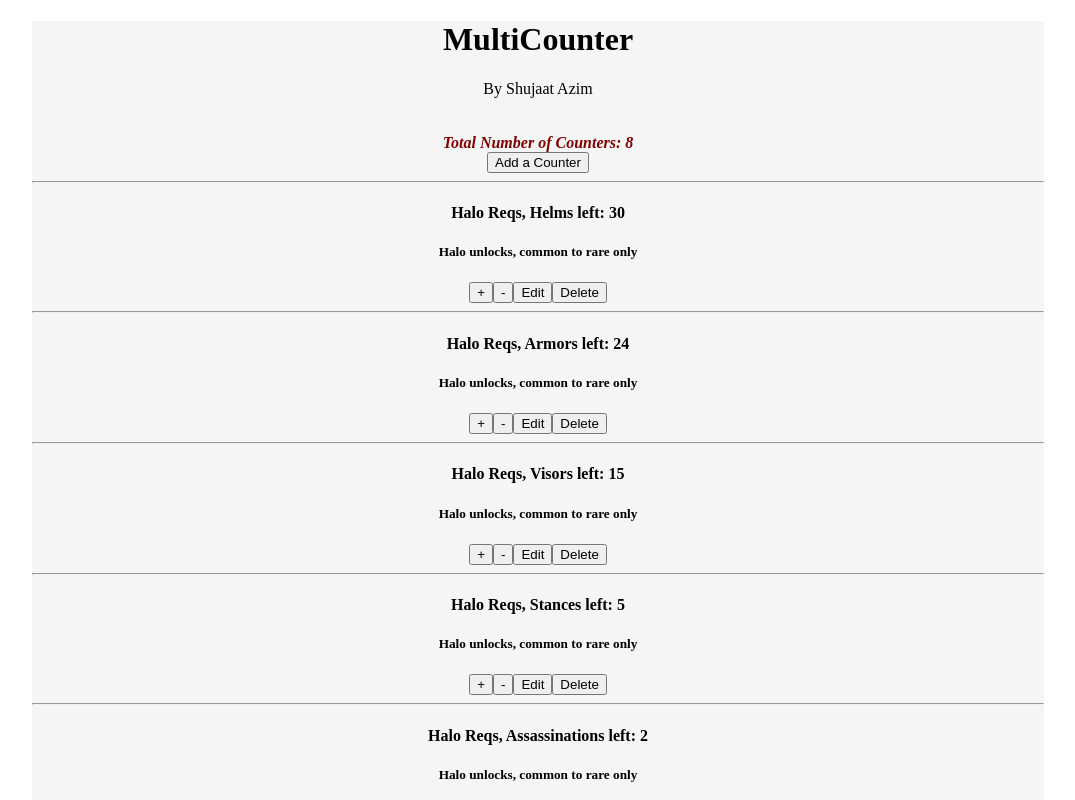
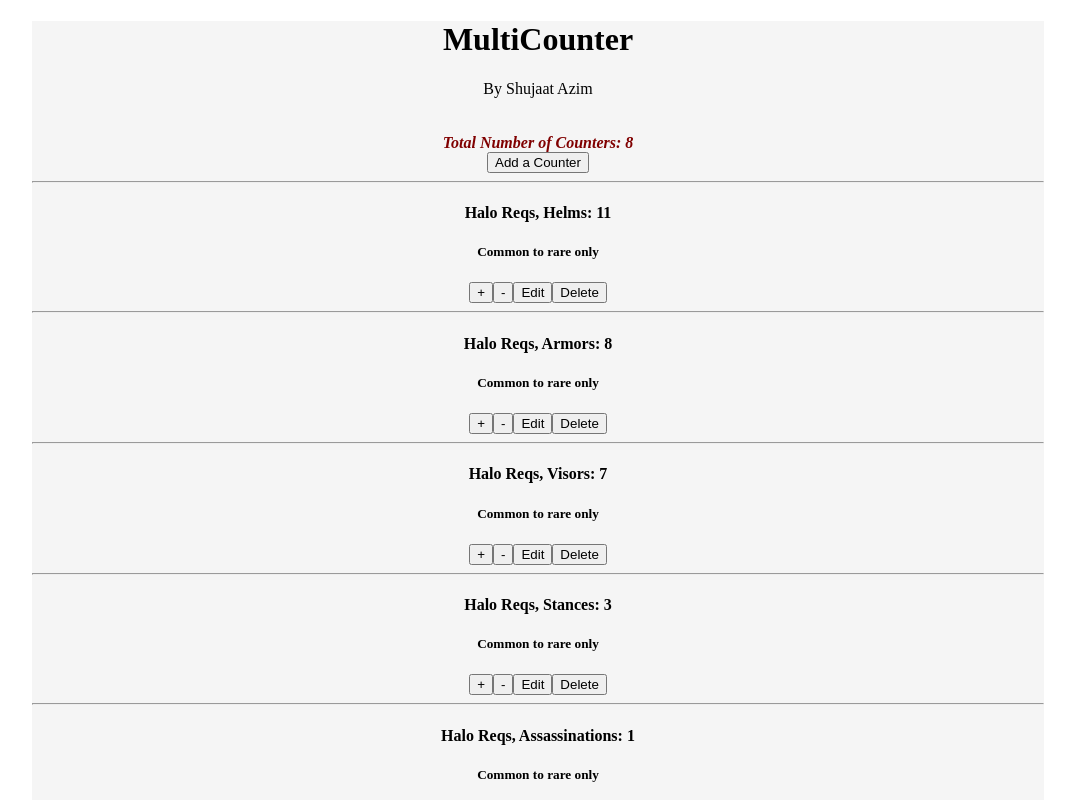
Before and after one commit to ShujaatAzim/MultiCounter-Frontend, a React (Create React App) app: page / in a window 1280 px wide. Shown: the top 800 px of the page, without its empty margins (102-1177 px from the left). Built offline with nearby package versions, Linux system fonts and the light colour scheme.

Commit message:
updated data

```diff
--- a/src/App.js
+++ b/src/App.js
@@ -12,17 +12,17 @@
   }
 
   useEffect(() => {
-    const counterz = [
-      {name: "Halo Reqs, Helms left", amount: 30, description: "Halo unlocks, common to rare only"},
-      {name: "Halo Reqs, Armors left", amount: 24, description: "Halo unlocks, common to rare only"},
-      {name: "Halo Reqs, Visors left", amount: 15, description: "Halo unlocks, common to rare only"},
-      {name: "Halo Reqs, Stances left", amount: 5, description: "Halo unlocks, common to rare only"},
-      {name: "Halo Reqs, Assassinations left", amount: 2, description: "Halo unlocks, common to rare only"},
-      {name: "Halo Reqs, Weapon Skins left", amount: 19, description: "Halo unlocks, common to rare only"},
-      {name: "Halo Reqs, Loadout Weapons left", amount: 22, description: "Halo unlocks, common to rare only"},
-      {name: "Halo Reqs, Emblems left", amount: 53, description: "Halo unlocks, common to rare only, but might not all be unlocked from boxes"}
+    const counters = [
+      {name: "Halo Reqs, Helms", amount: 11, description: "Common to rare only"},
+      {name: "Halo Reqs, Armors", amount: 8, description: "Common to rare only"},
+      {name: "Halo Reqs, Visors", amount: 7, description: "Common to rare only"},
+      {name: "Halo Reqs, Stances", amount: 3, description: "Common to rare only"},
+      {name: "Halo Reqs, Assassinations", amount: 1, description: "Common to rare only"},
+      {name: "Halo Reqs, Weapon Skins", amount: 7, description: "Common to rare only"},
+      {name: "Halo Reqs, Loadout Weapons", amount: 8, description: "Common to rare only"},
+      {name: "Halo Reqs, Certifications", amount: 6, description: "Common to rare only"}
     ]
-    setAllCounters(counterz)
+    setAllCounters(counters)
   }, [])
 
   const finalizeCounters = (newCounters) => {
```
